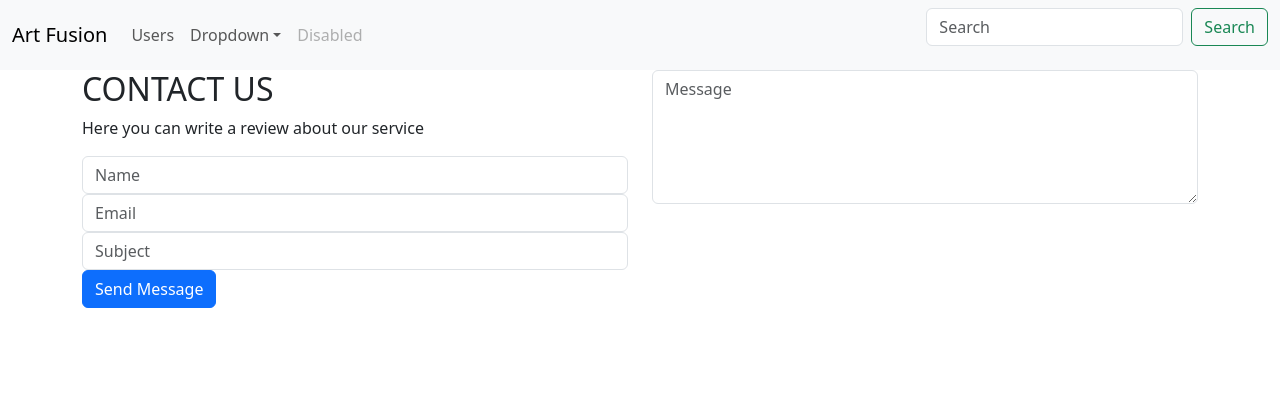
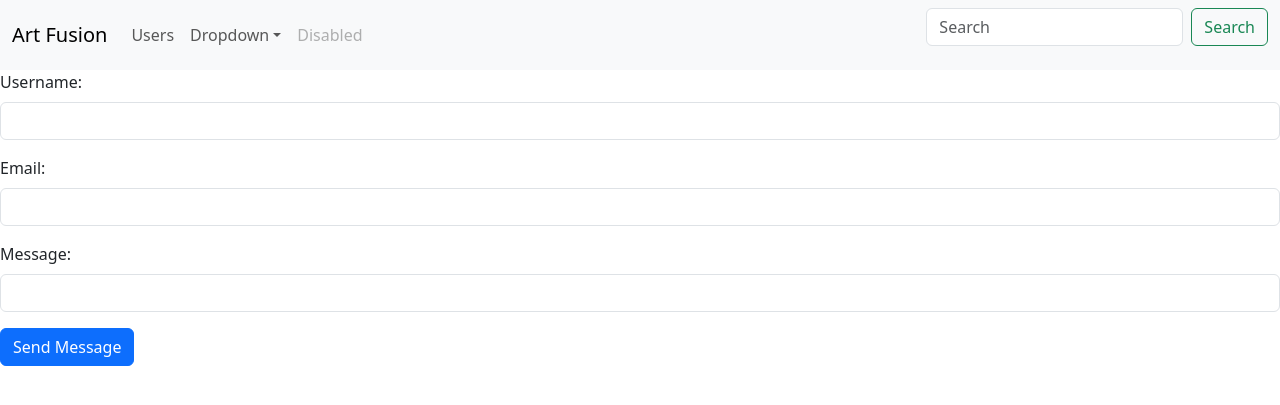
Before and after one commit to sleepkqq/ArtFusion, a Flask app: page /contactus in a window 1280 px wide. Shown: the top 405 px of the page. Run offline with Flask 3, Linux system fonts and the light colour scheme.

Commit message:
add contact message to db

```diff
--- a/app/routes.py
+++ b/app/routes.py
@@ -1,5 +1,5 @@
 from app import app, db
-from app.models import User, News
+from app.models import User, News, Contact
 from flask_login import login_user
 from flask import render_template, request, redirect, url_for
 
@@ -52,9 +52,25 @@ def register():
         return redirect(url_for('login'))
     return render_template('register.html')
 
+
 @app.route('/action')
 def action():
     return render_template('action.html')
+
+
 @app.route('/contactus')
 def contactus():
     return render_template('contactus.html')
+
+
+@app.route('/contactus', methods=['GET', 'POST'])
+def contact():
+    if request.method == 'POST':
+        username = request.form.get('username')
+        email = request.form.get('email')
+        message = request.form.get('message')
+        new_contact_us = Contact(username=username, email=email, message=message)
+        db.session.add(new_contact_us)
+        db.session.commit()
+        return redirect(url_for('contactus'))
+    return render_template('contactus.html')
--- a/app/templates/contactus.html
+++ b/app/templates/contactus.html
@@ -5,34 +5,19 @@
 {% endblock %}
 
 {% block body %}
-    <div class="container">
-    <div class="row">
-        <div class="col-md-6">
-            <h2>CONTACT US</h2>
-            <div class="divider"></div>
-            <p>Here you can write a review about our service</p>
-            <div class="row">
-                <div class="col-md-12">
-                    <div class="form-group">
-                        <input type="text" class="form-control" placeholder="Name">
-                    </div>
-                    <div class="form-group">
-                        <input type="email" class="form-control" placeholder="Email">
-                    </div>
-                    <div class="form-group">
-                        <input type="text" class="form-control" placeholder="Subject">
-                    </div>
-                </div>
+    <form method="post" action="/contactus">
+            <div class="mb-3">
+                <label for="username" class="form-label">Username:</label>
+                <input type="text" class="form-control" id="username" name="username" required>
             </div>
-        </div>
-        <div class="col-md-6">
-            <div class="form-group">
-                <textarea class="form-control" rows="5" placeholder="Message"></textarea>
+            <div class="mb-3">
+                <label for="email" class="form-label">Email:</label>
+                <input type="email" class="form-control" id="email" name="email" required>
             </div>
-        </div>
-        <div class="col-md-12">
-            <button class="btn btn-primary" type="submit">Send Message</button>
-        </div>
-    </div>
-    </div>
+            <div class="mb-3">
+                <label for="message" class="form-label">Message:</label>
+                <input type="text" class="form-control" id="message" name="message" required>
+            </div>
+            <button type="submit" class="btn btn-primary">Send Message</button>
+        </form>
 {% endblock %}
```
Also changed, not shown: app/models.py (+12 -0 lines).
